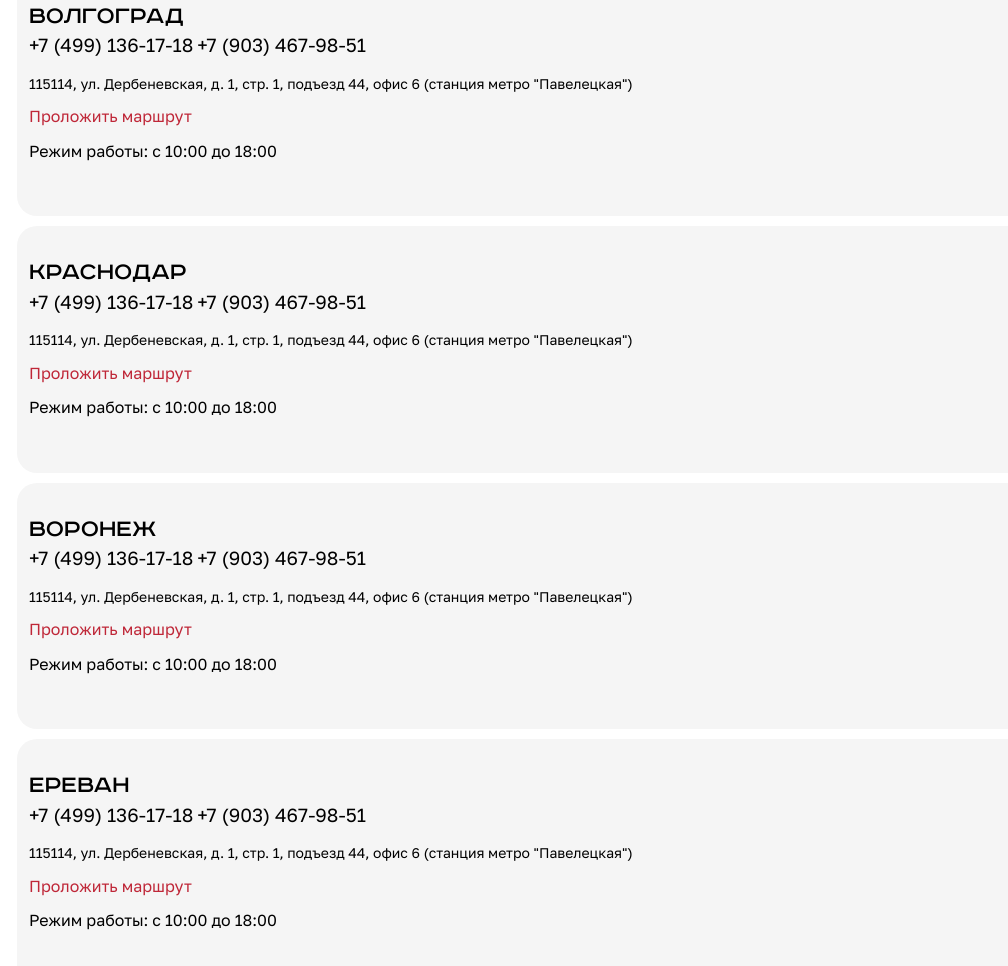
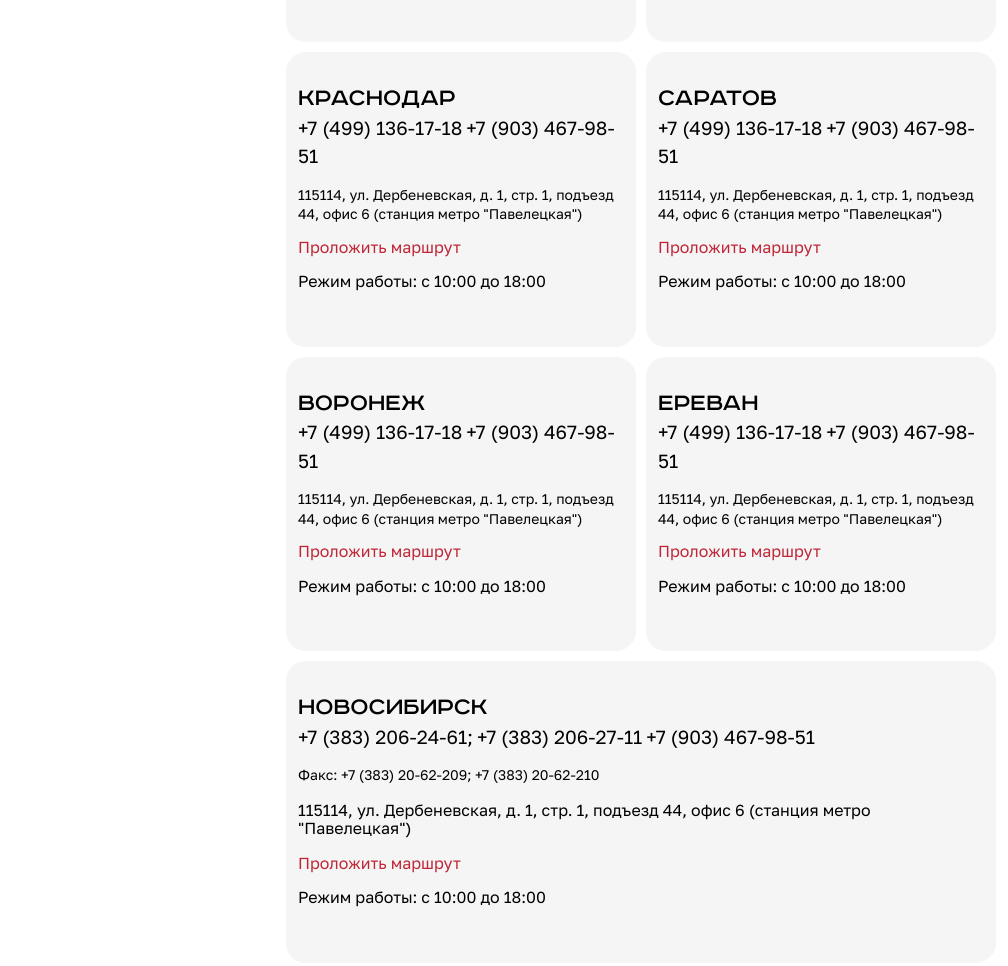
Before and after one commit to Ostin63/monewack, a website: page source/contacts.html in a window 1280 px wide. Shown: the part 1652-2618 px from the top of the page, without its empty margins (0-1008 px from the left). Drawn offline with nearby package versions, Linux system fonts and the light colour scheme; files that its build step writes are made by us from their sources; files whose address does not match are found by name.

Commit message:
блок адреса

```diff
--- a/source/contacts.html
+++ b/source/contacts.html
@@ -67,7 +67,7 @@
           <a class="requisites__phone" href="tel:+79034679851">8 (903) 467 98 51</a>
           <a class="requisites__mail" href="mailto:info@monevac.ru">info@monevac.ru</a>
           <p class="requisites__text requisites__text--name">
-            Полное наименование: Общество&nbsp;&nbsp;ограниченной&nbsp;ответственностью
+            Полное наименование: Общество&nbsp;&nbsp;ограниченной ответственностью
               «МОНЕВАК»<br>
                Сокращенное наименование: ООО «МОНЕВАК»
           </p>
@@ -154,6 +154,15 @@
         </li>
         <li class="addresses-list__item list-item">
           <h3 class="list-item__title">КРАСНОДАР</h3>
+          <a class="list-item__link" href="tel:+74991361718">+7 (499) 136-17-18</a>
+          <a class="list-item__link" href="tel:+79034679851">+7 (903) 467-98-51</a>
+          <p class="list-item__adress">115114, ул. Дербеневская, д. 1, стр. 1, подъезд 44, офис 6 (станция метро
+            "Павелецкая")</p>
+          <a class="list-item__link-button" href="#">Проложить маршрут</a>
+          <p class="list-item__mode">Режим работы: c 10:00 до 18:00</p>
+        </li>
+        <li class="addresses-list__item list-item">
+          <h3 class="list-item__title">Саратов</h3>
           <a class="list-item__link" href="tel:+74991361718">+7 (499) 136-17-18</a>
           <a class="list-item__link" href="tel:+79034679851">+7 (903) 467-98-51</a>
           <p class="list-item__adress">115114, ул. Дербеневская, д. 1, стр. 1, подъезд 44, офис 6 (станция метро
--- a/source/sass/block/addresses.scss
+++ b/source/sass/block/addresses.scss
@@ -8,9 +8,27 @@
 
 .addresses__list {
   @include list-style;
+  display: flex;
+  justify-content: center;
+  flex-wrap: wrap;
+
+  @media (min-width: $tablet-width) {
+    max-width: 710px;
+    margin: 0 auto;
+    display: grid;
+    grid-template-columns: 1fr 1fr;
+    grid-gap: 10px;
+  }
+
+  @media (min-width: $desktop-width) {
+    max-width: 1290px;
+    grid-template-columns: 1fr 300px 300px 1fr;
+    grid-gap: 30px;
+  }
 }
 
 .list-item {
+  max-width: 350px;
   margin-bottom: 10px;
   padding-top: 33px;
   padding-inline: 12px;
@@ -19,6 +37,27 @@
   font-weight: normal;
   font-family: $font-golos;
   background: var(--gray-ligth);
+
+  @media (min-width: $tablet-width) {
+    margin: 0;
+  }
+
+  @media (min-width: $desktop-width) {
+    max-width: 300px;
+  }
+
+  &:last-child {
+    max-width: 710px;
+
+    @media (min-width: $tablet-width) {
+      grid-column: 1 / -1;
+    }
+
+    @media (min-width: $desktop-width) {
+      max-width: 630px;
+      grid-column: 3 / -1;
+    }
+  }
 }
 
 .list-item__title {
```
Also changed, not shown: build/contacts.html, build/css/style.css, build/css/style.min.css, 1 other file.
